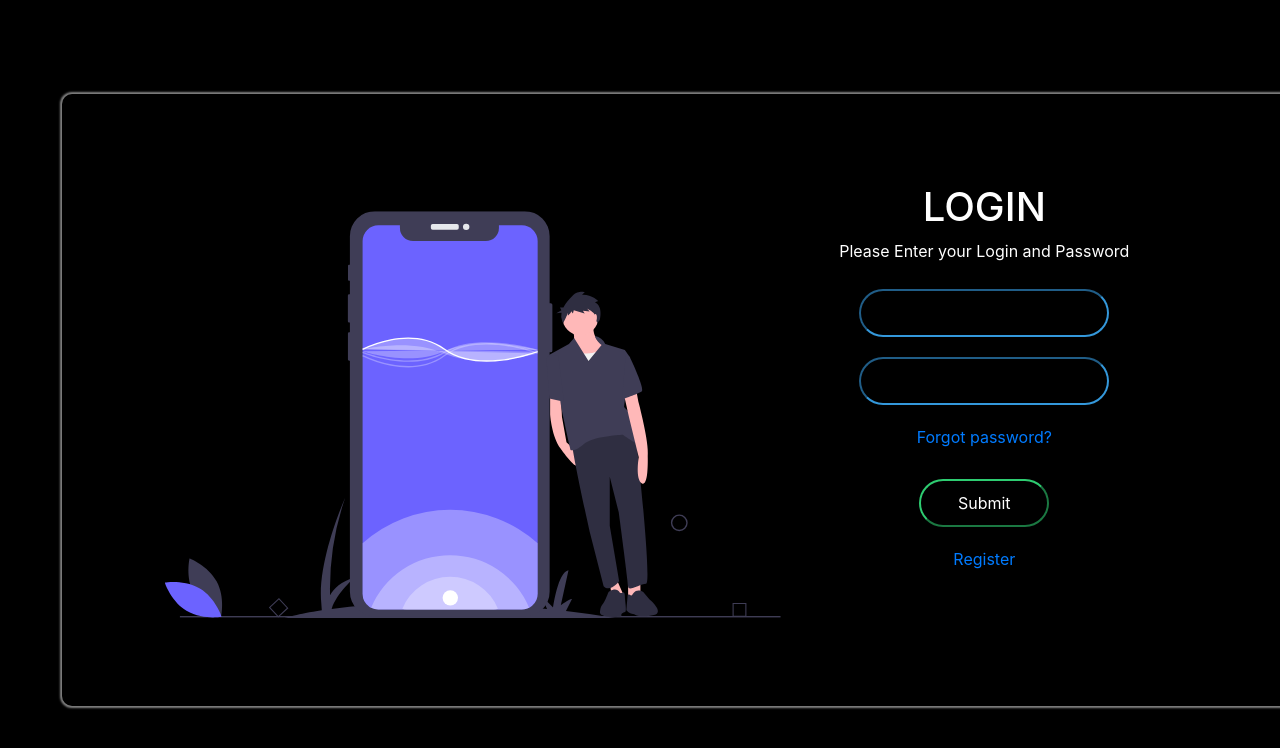
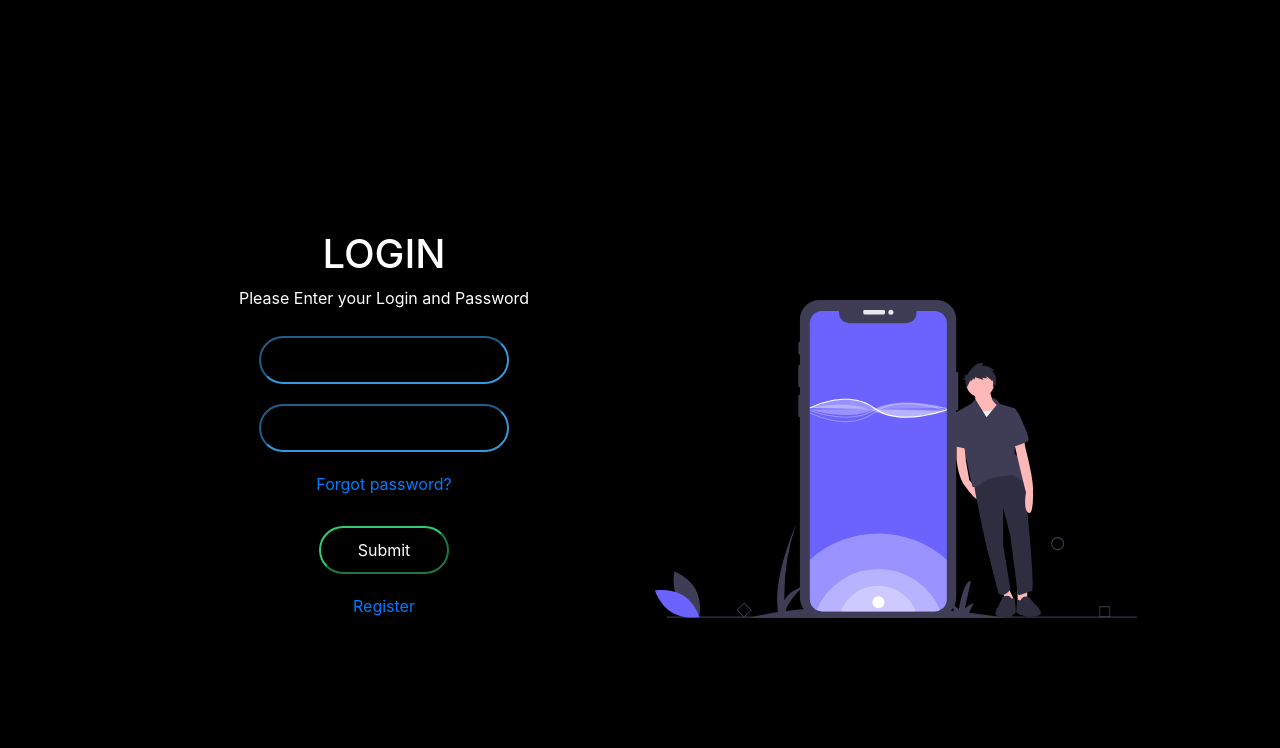
Before and after one commit to ChandVachhani/Videoster-Client, a React (Create React App) app in the folder videoster/: page / in a window 1280 px wide. Shown: the top 748 px of the page. Built offline with nearby package versions, Linux system fonts and the light colour scheme.

Commit message:
login page modefied

```diff
--- a/videoster/src/components/Authentication/Login.js
+++ b/videoster/src/components/Authentication/Login.js
@@ -14,11 +14,7 @@ import { takeMeIn, verifyLogin } from "../../actions/index";
 import history from "../../history";
 
 class Login extends React.Component {
-  async componentDidMount() {
-    if (this.props.user.userId) {
-      history.push("/LandingPlace");
-    }
-  }
+  async componentDidMount() {}
 
   componentDidUpdate() {
     if (this.props.user.userId) {
@@ -30,13 +26,8 @@ class Login extends React.Component {
     return (
       <div className="login-body">
         <center>
-          <Row className="auth-card">
-            <Col md={6}>
-              <div className="login-image">
-                <img src={LoginImage} alt="Login" />
-              </div>
-            </Col>
-            <Col md={6}>
+          <Row className="login--main">
+            <Col xl={6} lg={12} md={12} sm={12} className="special-login">
               <Formik
                 initialValues={{
                   userName: "",
@@ -97,6 +88,11 @@ class Login extends React.Component {
                 )}
               </Formik>
             </Col>
+            <Col xl={6} lg={12} md={12} sm={12} className="login--image--main">
+              <div className="login-image">
+                <img src={LoginImage} alt="Login" />
+              </div>
+            </Col>
           </Row>
         </center>
       </div>
--- a/videoster/src/components/Authentication/style.css
+++ b/videoster/src/components/Authentication/style.css
@@ -2,7 +2,6 @@
   background-color: black;
   min-height: 100vh;
   overflow-x: hidden;
-  overflow-y: hidden;
   display: flex;
   justify-content: center;
   align-items: center;
@@ -13,16 +12,15 @@
 }
 
 .auth-card {
-  box-shadow: 0px 0px 2px 2px gray;
-  border-radius: 10px;
-  padding: 30px 0 0 0;
-  margin: auto 3%;
-  width: 100%;
+}
+
+.login--main {
+  width: 80vw;
 }
 
 .card--main {
+  color: white;
   padding-top: 10%;
-  color: white;
 }
 
 .card--header {
@@ -48,6 +46,17 @@
   color: white;
 }
 
+.special-login {
+  /* border: 2px solid white; */
+}
+
+.login--image--main {
+  /* border: 2px solid white; */
+  display: flex;
+  justify-content: center;
+  align-items: flex-end;
+}
+
 .field--input:focus {
   outline: 0px;
   border-radius: 24px;
@@ -56,10 +65,15 @@
 }
 
 .login-image {
-  transform: scale(0.7);
+  padding-top: 30px;
 }
 
 .login-image img {
+  /* padding: 5% 0 0 0; */
+  width: 100%;
+  max-width: 50vw;
+  min-width: 350px;
+  /* border: 2px solid red; */
 }
 
 .card--forgot {
```
